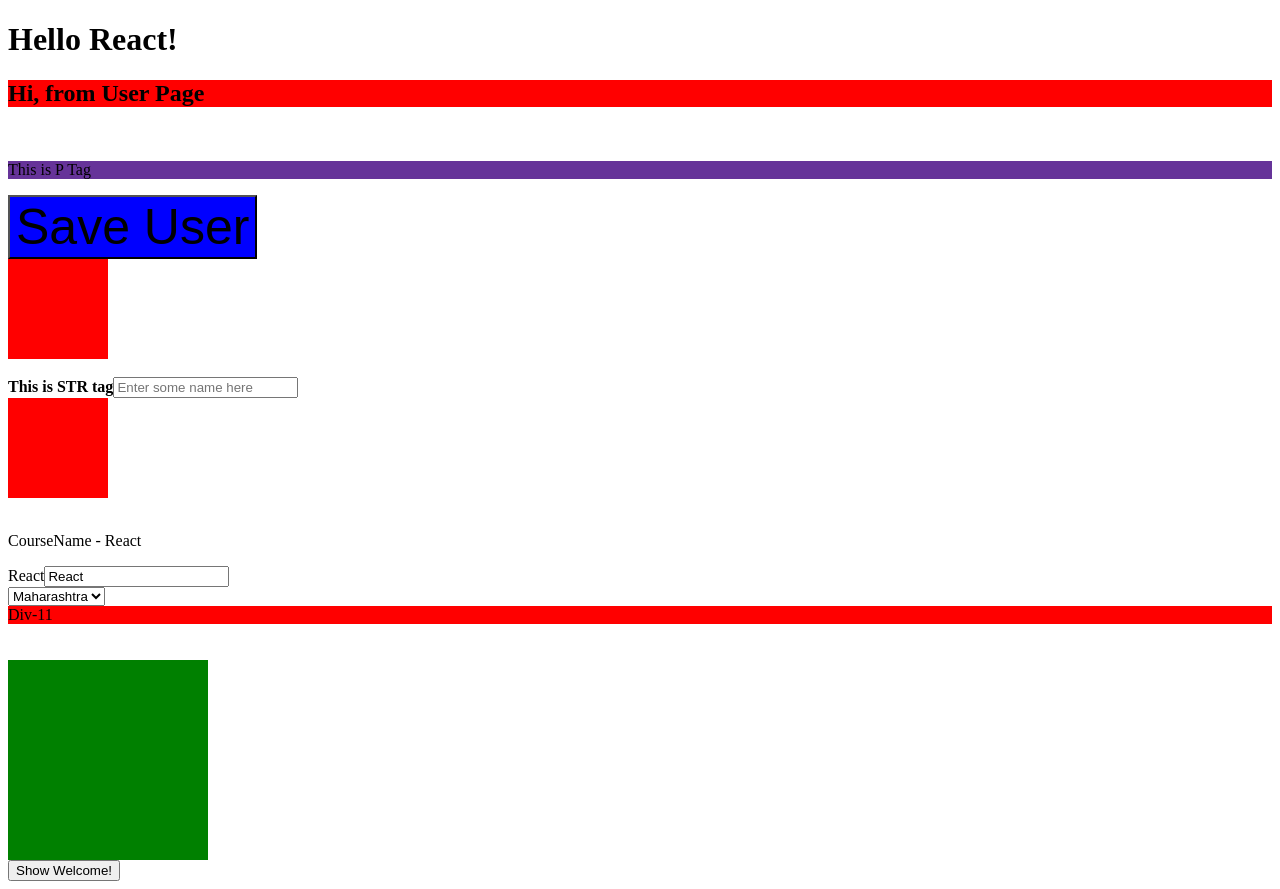
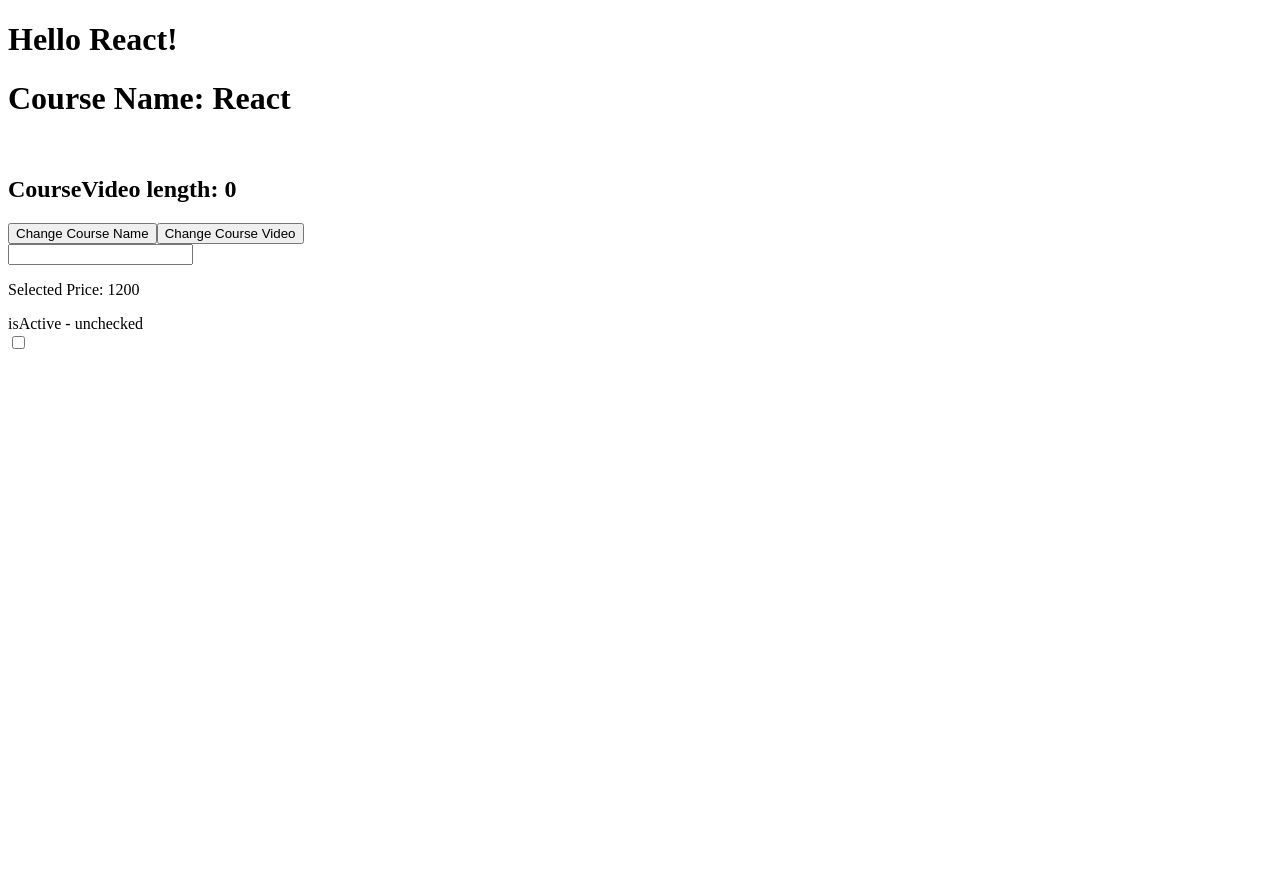
Before and after one commit to Deepak-Urs/angular-21, a React (Vite) app in the folder react-js-tutorial/: page / in a window 1280 px wide. After the commit the page ends 800 px from the top, so only its background shows below. Built offline with nearby package versions, Linux system fonts and the light colour scheme.

Commit message:
hooks: useState (primitive data)

```diff
--- a/react-js-tutorial/src/App.tsx
+++ b/react-js-tutorial/src/App.tsx
@@ -1,24 +1,12 @@
-import { useState } from 'react'
-import heroImg from './assets/hero.png'
-import reactLogo from './assets/react.svg'
-import viteLogo from './assets/vite.svg'
 import './App.css'
-import User from './components/User'
-import Admin from './components/Admin'
-import CityMaster from './components/CityMaster'
-import DataEventBinding from './components/DataEventBinding'
+import UseStates from './components/UseStates'
+
 
 function App() {
   return (
     <>
       <h1>Hello React!</h1>
-      <User />
-      <br/>
-      <Admin />
-      <br/>
-      <CityMaster />
-      <br />
-      <DataEventBinding />
+      <UseStates />
     </>
   )
 }
--- /dev/null
+++ b/react-js-tutorial/src/components/UseStates.tsx
@@ -0,0 +1,41 @@
+import { useState } from "react";
+
+function UseStates() {
+    let courseName = "React";
+    const [courseVideos, setCourseVideos] = useState(0);
+    const [productPrice, setProductPrice] = useState<number>(1200);
+    const [isActive, setIsActive] = useState<boolean>(false);
+
+    const changeCourseName = () => {
+        courseName = "Angular";
+    }
+
+    const changeCourseVideos = () => {
+        setCourseVideos(5);
+    }
+
+    const changeCoursePrice = (event: any) => {
+        setProductPrice(event.target.value);
+    }
+
+    const onActiveChange = (event: any) => {
+        setIsActive(event.target.checked);
+    }
+
+    return <>
+        <h1>Course Name: {courseName}</h1>
+        <br></br>
+        <h2>CourseVideo length: {courseVideos}</h2>
+        <button onClick={changeCourseName}> Change Course Name</button>
+        <button onClick={changeCourseVideos}> Change Course Video</button>
+        <br></br>
+        <input type="number" onChange={(event) => changeCoursePrice(event)} />
+        <p>Selected Price: {productPrice}</p>
+
+        isActive - {isActive ? 'checked' : 'unchecked'}
+        <br></br>
+        <input type="checkbox" onChange={(event) => onActiveChange(event)} />
+    </>
+}
+
+export default UseStates;
```
